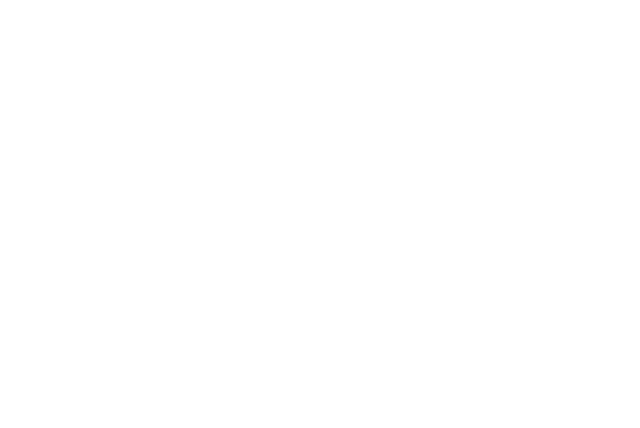
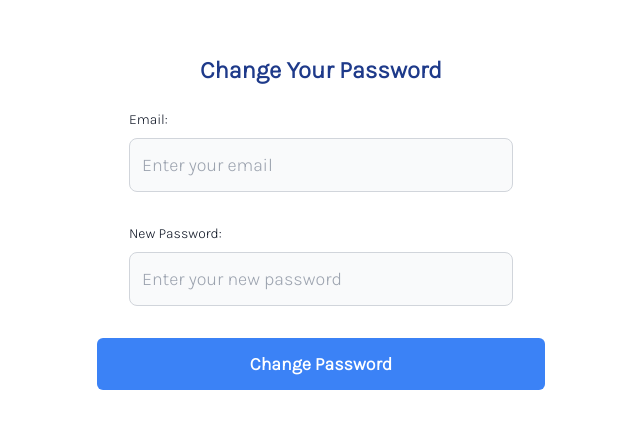
Before and after one commit to AMANPANDYA114/influencer-marketing-FE, a React (Create React App) app: page /changepassmanage in a window 1280 px wide. Before the commit this address had no page. Shown: the part 178-606 px from the top of the page, without its empty margins (319-959 px from the left). Built offline with nearby package versions, Linux system fonts and the light colour scheme.

Commit message:
my new code

```diff
--- a/src/App.js
+++ b/src/App.js
@@ -66,7 +66,7 @@
 
 
         <Route path="/manageemail" element={<ManageEnterEmail/>} />
-        <Route path="/changepassbrand" element={<ChangePasswordManage/>} />
+        <Route path="/changepassmanage" element={<ChangePasswordManage/>} />
         <Route path="/otpmanage" element={<OtpEnterManage/>} />
 
 
--- a/src/components/manager/Changepasswordmanager.jsx
+++ b/src/components/manager/Changepasswordmanager.jsx
@@ -22,7 +22,7 @@
 
     try {
       // Send the password change request using PUT method
-      const response = await fetch('https://server-side-influencer-1.onrender.com/influencer/change-password', {
+      const response = await fetch('https://server-side-influencer-1.onrender.com/manager/change-password', {
         method: 'PUT', // Changed to PUT method
         headers: {
           'Content-Type': 'application/json',
@@ -35,7 +35,7 @@
       if (response.status === 200) {
         toast.success('Password changed successfully');
         // Navigate to the Influencer login page after success
-        navigate('/InfluencerLogin');
+        navigate('/ManagerLogin');
       } else {
         toast.error(data.message || 'Failed to change password');
       }
--- a/src/components/manager/ManagerHome.jsx
+++ b/src/components/manager/ManagerHome.jsx
@@ -1,6 +1,6 @@
 
 
-import { AddCircle, Delete, Edit, Instagram, YouTube } from '@mui/icons-material';
+import { AddCircle, Delete, Edit, Instagram, YouTube ,ArrowUpward  } from '@mui/icons-material';
 import React, { useEffect, useState } from 'react';
 import { useNavigate } from 'react-router-dom';
 import Swal from 'sweetalert2';
@@ -231,6 +231,18 @@
       setSelectedRows(data.map((_, index) => index)); // Select all rows
     }
   };
+
+
+
+  const handleUpArrow = (row) => {
+    // Log the entire row data (or use it as needed)
+    console.log("Up arrow clicked for row:", row);
+    console.log("Name:", row.name);
+    console.log("Location:", row.location);
+    console.log("Followers:", row.followers);
+    // Add more logs or logic as necessary for the other fields
+  };
+
 
   const handleLinkClick = (link) => {
     window.open(link, '_blank');
@@ -487,6 +499,7 @@
                 <th scope="col" className="px-6 py-3 whitespace-nowrap">Email</th>
                 <th scope="col" className="px-6 py-3 whitespace-nowrap">commercial</th>
                 <th scope="col" className="px-6 py-3 whitespace-nowrap">Actions</th>
+                <th scope="col" className="px-6 py-3 whitespace-nowrap">More</th>
               </tr>
             </thead>
             <tbody>
@@ -550,8 +563,27 @@
                           onClick={() => handleAddItem(row._id)}
                           className="cursor-pointer text-green-600 hover:text-green-800"
                         />
+
                       </div>
                     </td>
+
+                    {/* <td>
+  <ArrowUpward
+    onClick={() => handleUpArrow(row._id)}  // Add the appropriate function for up arrow click
+    className="cursor-pointer text-gray-600 hover:text-gray-800"
+    style={{ marginLeft: '30px' }}  // Apply 10px left margin using inline styles
+  />
+</td> */}
+
+
+<td>
+            <ArrowUpward
+              onClick={() => handleUpArrow(row)}  // Pass the entire row to the function
+              className="cursor-pointer text-gray-600 hover:text-gray-800"
+              style={{ marginLeft: '30px' }}  // Apply left margin of 30px
+            />
+          </td>
+
                   </tr>
                 ))
               )}
--- a/src/components/manager/Managerenteremail.jsx
+++ b/src/components/manager/Managerenteremail.jsx
@@ -41,7 +41,7 @@
       }
     } catch (err) {
       toast.error(`Error: OTP send failed`);
-      navigate('/otpbrand', { state: { email } }); // Pass email to OTP page even if error occurs
+      navigate('/otpmanage', { state: { email } }); // Pass email to OTP page even if error occurs
     } finally {
       setLoading(false);
     }
--- a/src/components/manager/otpentermanage.jsx
+++ b/src/components/manager/otpentermanage.jsx
@@ -1,7 +1,7 @@
-import React, { useState, useEffect } from 'react';
+import React, { useEffect, useState } from 'react';
+import { useLocation, useNavigate } from 'react-router-dom'; // Import useNavigate and useLocation
 import { ToastContainer, toast } from 'react-toastify'; // Import ToastContainer and toast
 import 'react-toastify/dist/ReactToastify.css'; // Import CSS for toast
-import { useNavigate, useLocation } from 'react-router-dom'; // Import useNavigate and useLocation
 
 const OtpEnterManage = () => {
   const [otp, setOtp] = useState(''); // State to store the OTP entered by the user
```
Also changed, not shown: src/components/manager/Csvdetails.jsx (added).
